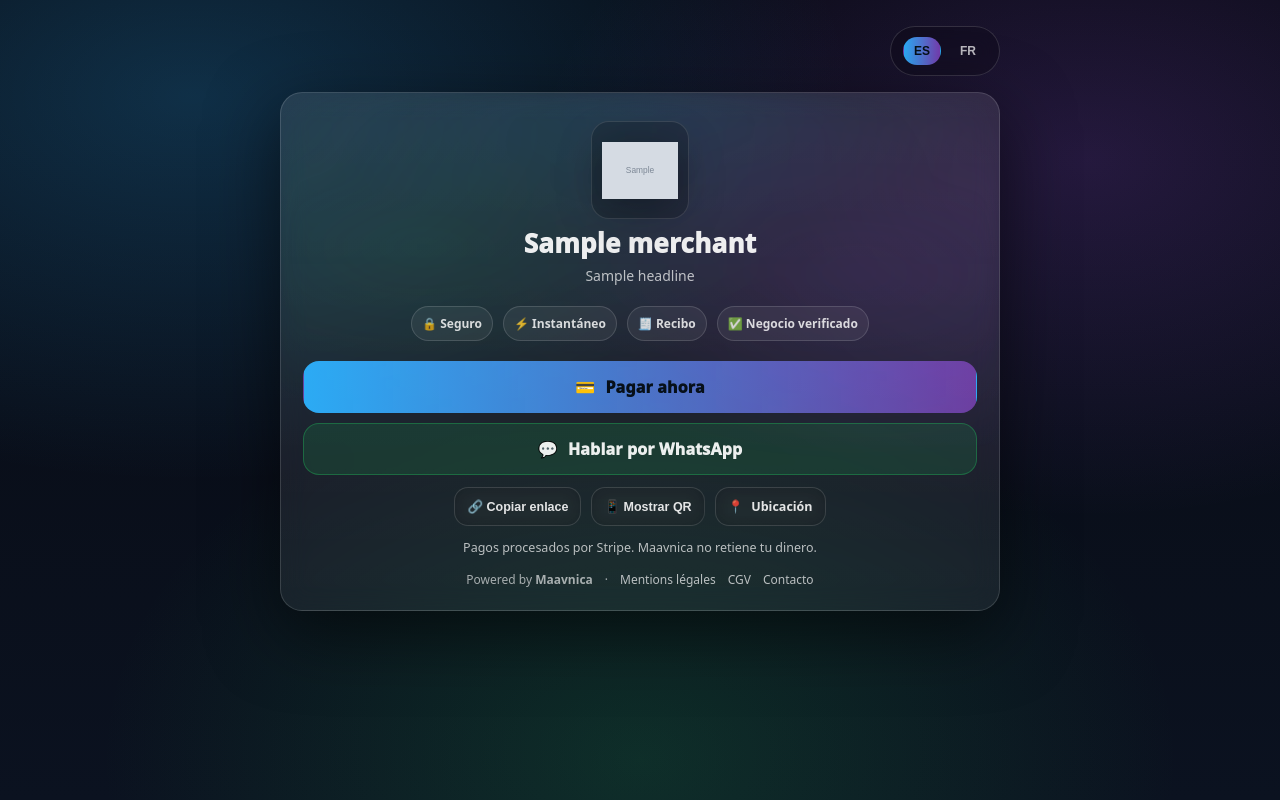
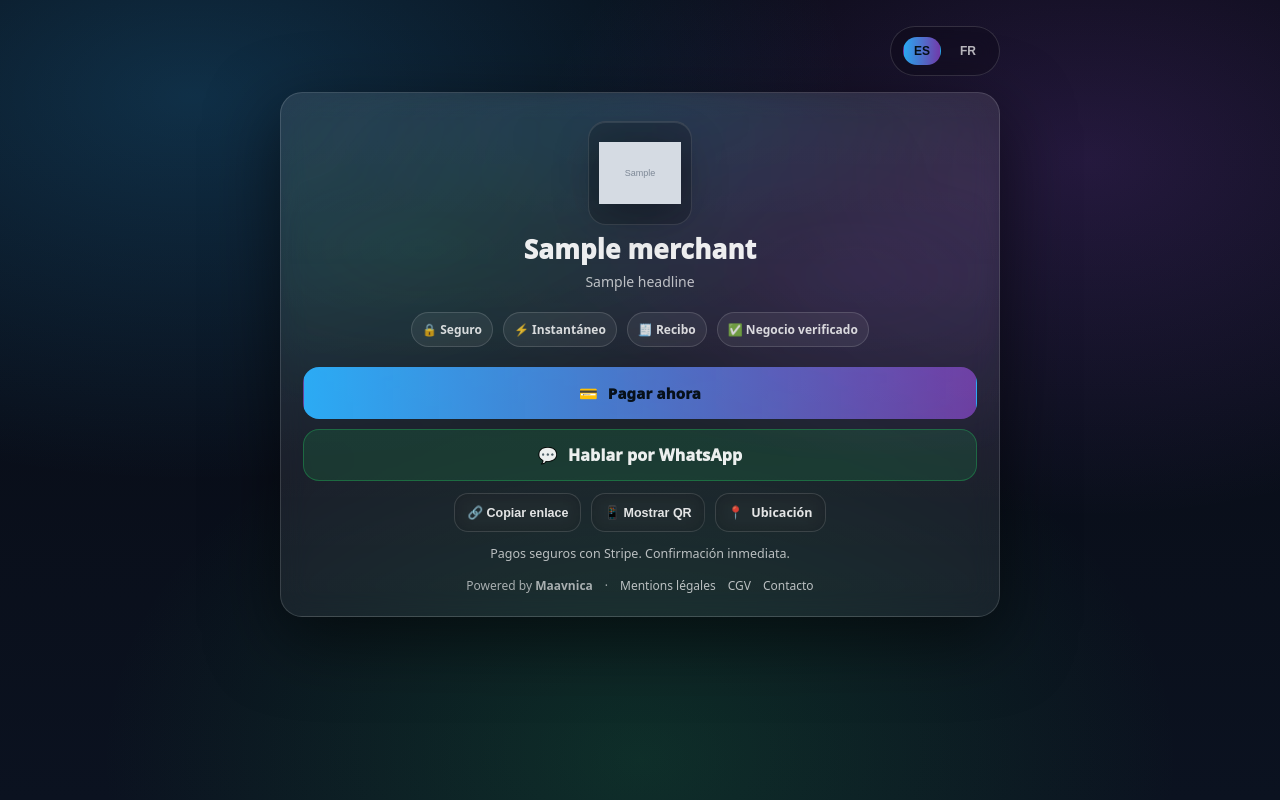
Before and after one commit to maavnica/paylink-connect, a FastAPI app: template templates/paypage.html in a window 1280 px wide. Run offline with FastAPI, Linux system fonts and the light colour scheme; the template is opened without the code that fills it: most values are stand-ins (such as "Sample title", 1, 10 or a date in 2020); grey boxes marked "Sample" are stand-in pictures.

Commit message:
Paypage premium v4: stronger logo badge + trust Stripe copy + stronger primary CTA

```diff
--- a/templates/paypage.html
+++ b/templates/paypage.html
@@ -34,7 +34,7 @@
       padding: 26px 16px 34px;
     }
 
-    /* ⬇️ plus “dense premium” sur desktop */
+    /* Desktop: densité premium */
     .wrap{width:min(720px,100%); margin:0 auto;}
 
     .top{
@@ -98,9 +98,9 @@
       padding: 6px 4px 2px;
     }
 
-    /* Logo/Photo client : bankable = centré + grand
-       - Si photo (jpg/jpeg/webp) => rond + cover
-       - Si logo (png/svg/...) => badge “assumé” (évite l’effet carré blanc)
+    /* Logo/Photo client :
+       - photo (jpg/jpeg/webp) => rond + cover
+       - logo => badge premium (évite l’effet carré blanc)
     */
     .logoWrap{
       width: 96px;
@@ -123,24 +123,26 @@
       overflow: hidden;
       background: rgba(255,255,255,.06);
       border: 1px solid rgba(255,255,255,.12);
+      box-shadow: inset 0 1px 0 rgba(255,255,255,.10);
     }
     .logoWrap.round img{
       object-fit: cover;
       filter: none;
     }
 
-    /* logo => badge premium (même si fond blanc dans le png) */
+    /* logo => badge premium */
     .logoWrap.badge{
       padding: 10px;
       border-radius: 18px;
       background: rgba(0,0,0,.18);
       border: 1px solid rgba(255,255,255,.12);
+      box-shadow: inset 0 1px 0 rgba(255,255,255,.10);
       width: auto;
       height: auto;
     }
     .logoWrap.badge img{
-      width: 76px;
-      height: 76px;
+      width: 82px;
+      height: 82px;
       object-fit: contain;
       filter: drop-shadow(0 8px 22px rgba(0,0,0,.35));
     }
@@ -204,6 +206,8 @@
       background: linear-gradient(90deg, rgba(45,178,255,.95), rgba(168,85,247,.55));
       border-color: transparent;
       color:#071019;
+      min-height: 52px;
+      font-size: 15px;
     }
     .btn.wa{
       background: rgba(34,197,94,.14);
@@ -396,7 +400,7 @@
 
       <div class="note" id="note">
         {% if pay_link %}
-          <span data-i18n="stripe_note">Pagos procesados por Stripe. Maavnica no retiene tu dinero.</span>
+          <span data-i18n="stripe_note">Pagos seguros con Stripe. Confirmación inmediata.</span>
         {% else %}
           <span data-i18n="missing_link">Este PayLink todavía no está listo para cobrar.</span>
         {% endif %}
@@ -440,7 +444,7 @@
         copy: "Copiar enlace",
         qr: "Mostrar QR",
         maps: "Ubicación",
-        stripe_note: "Pagos procesados por Stripe. Maavnica no retiene tu dinero.",
+        stripe_note: "Pagos seguros con Stripe. Confirmación inmediata.",
         missing_link: "Este PayLink todavía no está listo para cobrar.",
         powered: "Powered by",
         contact: "Contacto",
@@ -460,7 +464,7 @@
         copy: "Copier le lien",
         qr: "Afficher le QR",
         maps: "Localisation",
-        stripe_note: "Paiements traités par Stripe. Maavnica ne retient pas votre argent.",
+        stripe_note: "Paiement sécurisé via Stripe. Confirmation immédiate.",
         missing_link: "Ce PayLink n’est pas encore prêt à encaisser.",
         powered: "Powered by",
         contact: "Contact",
```
